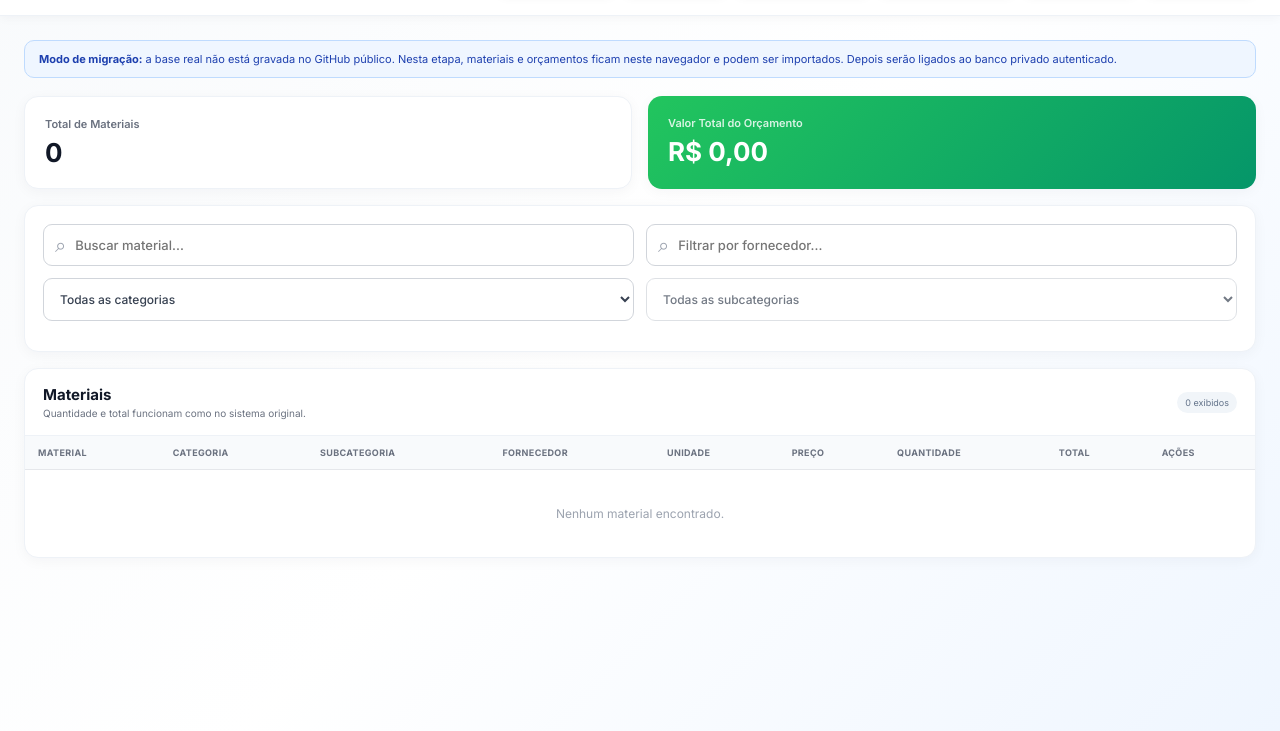
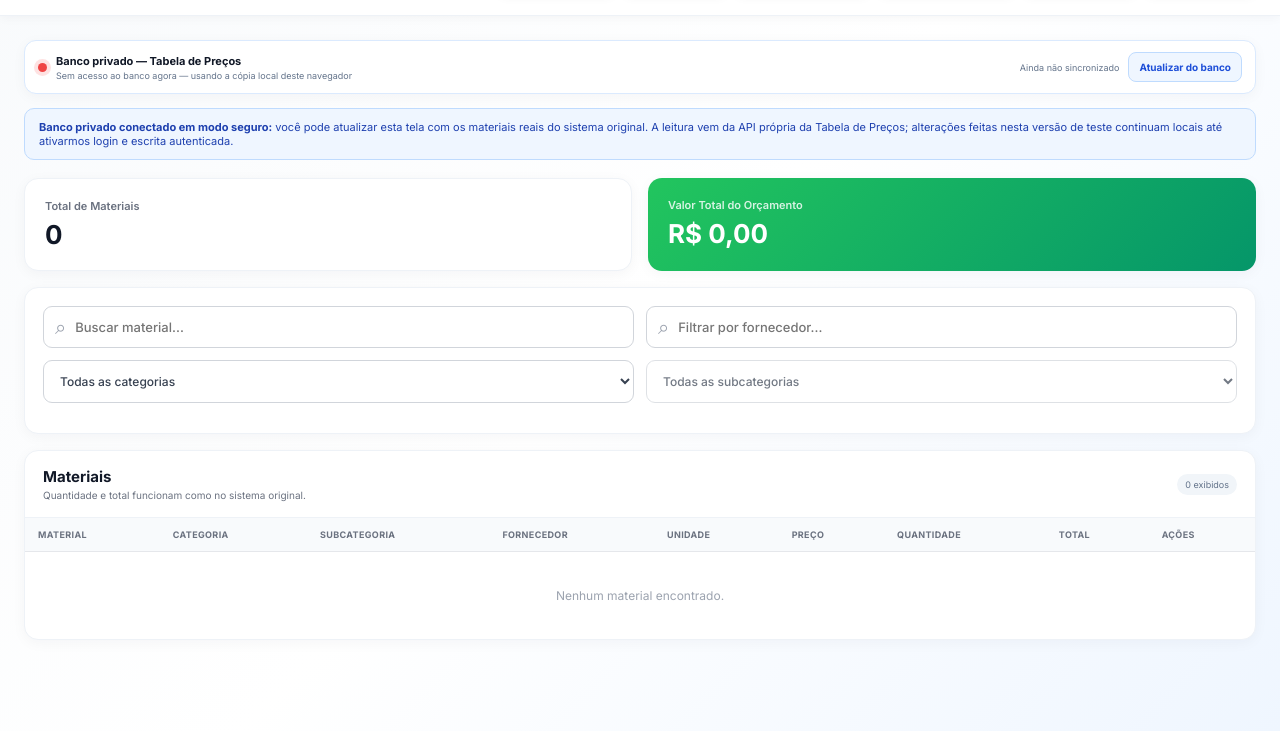
Before and after one commit to Nomade-22/dashboard, a plain HTML site: page precos/index.html in a window 1280 px wide. Shown: the part 69-800 px from the top of the page. Drawn offline with Linux system fonts and the light colour scheme; no server answers.

Commit message:
feat: ativar conexão segura da Tabela de Preços

```diff
--- a/precos/index.html
+++ b/precos/index.html
@@ -30,7 +30,7 @@
 </header>
 
 <main class="container">
-  <div class="security-note"><b>Modo de migração:</b> a base real não está gravada no GitHub público. Nesta etapa, materiais e orçamentos ficam neste navegador e podem ser importados. Depois serão ligados ao banco privado autenticado.</div>
+  <div class="security-note"><b>Banco privado conectado em modo seguro:</b> você pode atualizar esta tela com os materiais reais do sistema original. A leitura vem da API própria da Tabela de Preços; alterações feitas nesta versão de teste continuam locais até ativarmos login e escrita autenticada.</div>
 
   <section class="stats">
     <article class="stat"><span>Total de Materiais</span><strong id="statCount">0</strong></article>
@@ -99,4 +99,5 @@
 
 <div class="toast" id="toast"></div>
 <script src="app.js"></script>
+<script src="remote.js"></script>
 </body></html>
```
